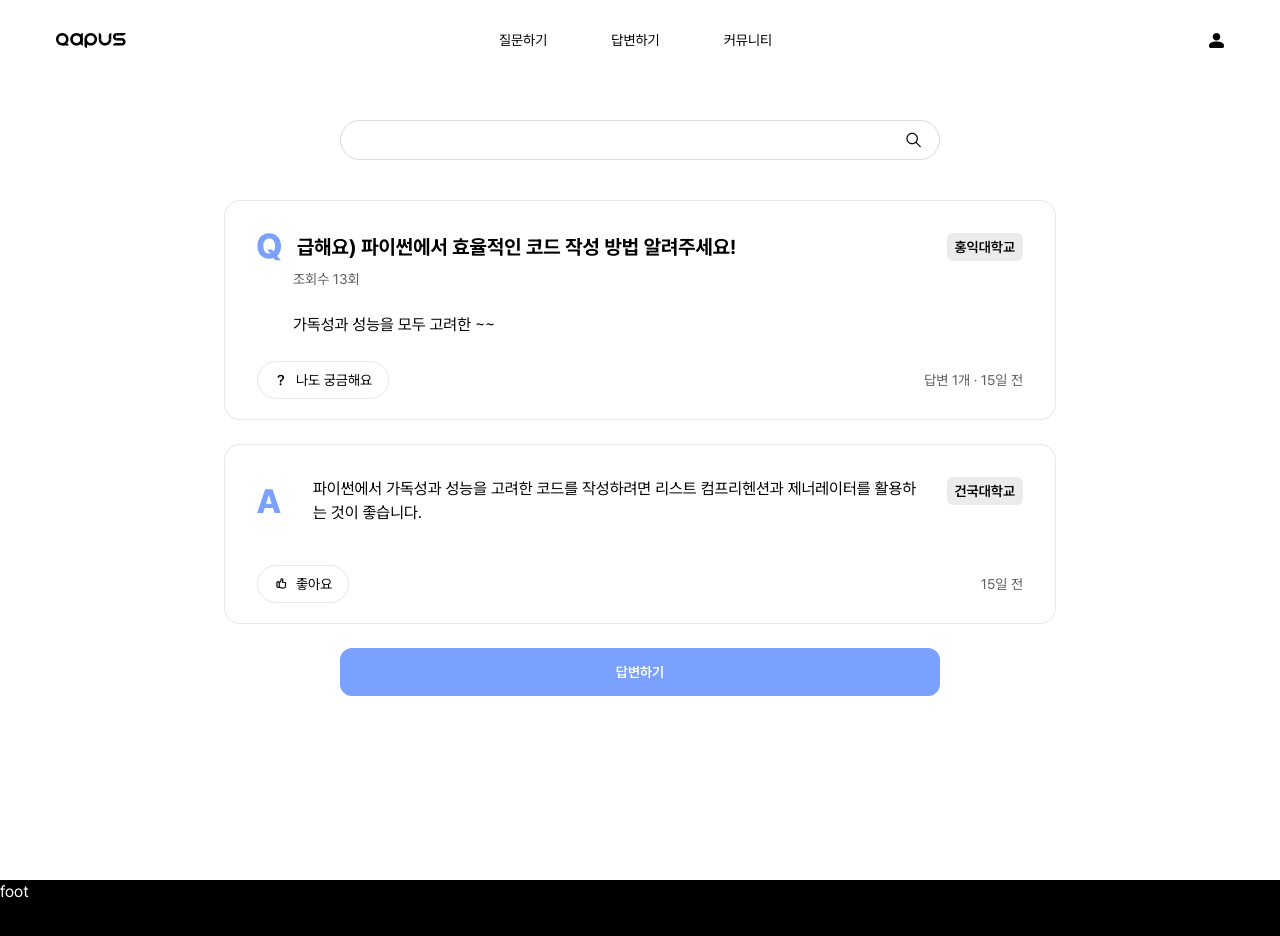
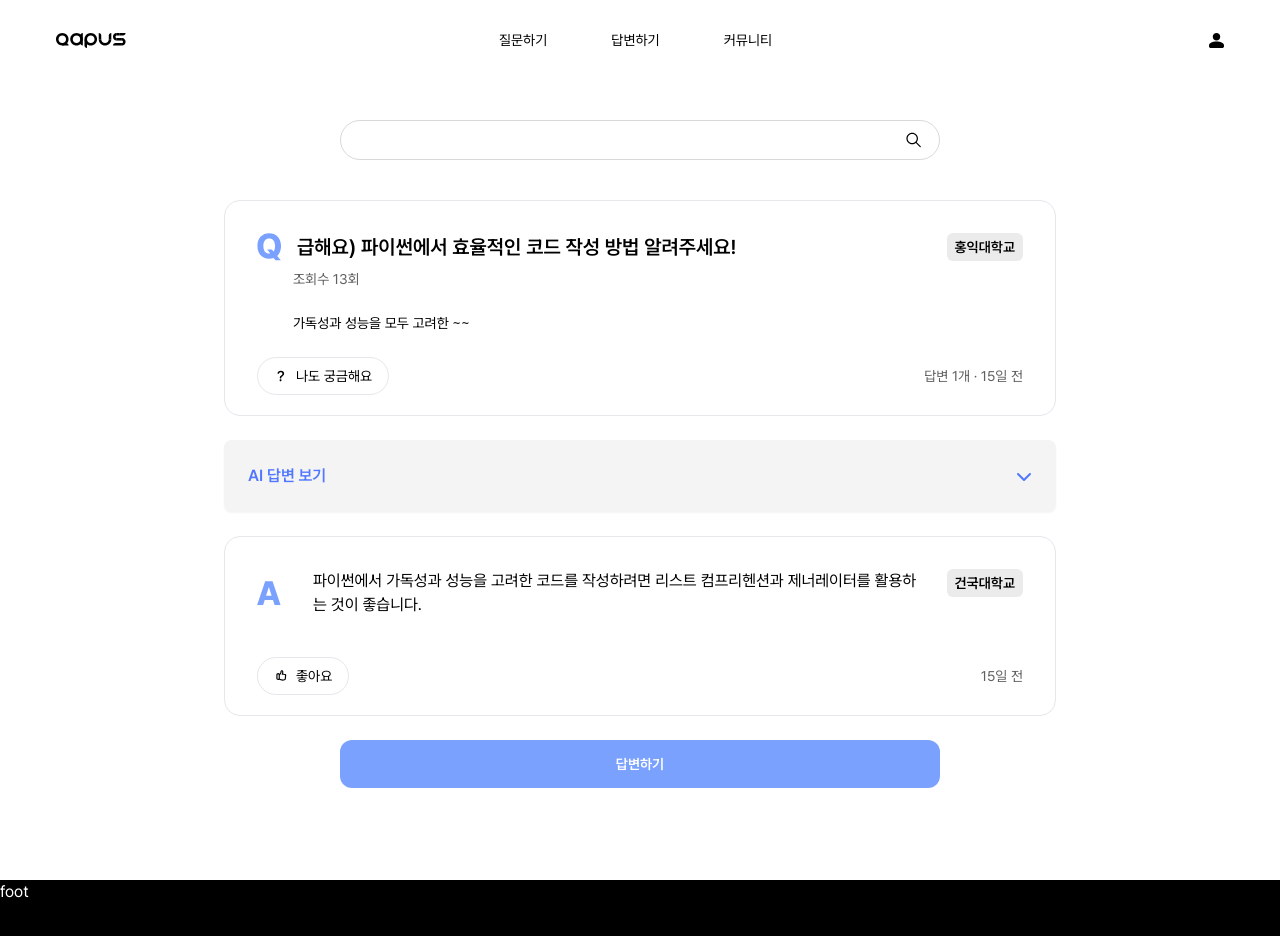
Before and after one commit to mimi-0506/Qampus_FE_deploy, a Next.js app: page /answer/answerDetail in a window 1280 px wide. Shown: the top 936 px of the page. Built offline with nearby package versions, Linux system fonts and the light colour scheme.

Commit message:
feat: AI 답변 보기 퍼블리싱

```diff
--- /dev/null
+++ b/components/VIewAI.tsx
@@ -0,0 +1,30 @@
+'use client';
+
+import {useState} from 'react';
+import {FaChevronDown, FaChevronUp} from 'react-icons/fa6';
+import ReactMarkdown from 'react-markdown';
+import remarkGfm from 'remark-gfm';
+
+export default function ViewAI({answer}: {answer: string}) {
+  const [isOpen, setIsOpen] = useState(false);
+
+  return (
+    <div className="w-full mt-6">
+      <div className="w-full bg-[#F4F4F4] rounded-lg p-6 shadow-sm">
+        <button
+          onClick={() => setIsOpen(!isOpen)}
+          className="w-full flex justify-between items-center text-[#5278FF] font-semibold transition-all"
+        >
+          <span>AI 답변 보기</span>
+          {isOpen ? <FaChevronUp /> : <FaChevronDown />}
+        </button>
+
+        {isOpen && (
+          <div className="mt-6 text-sm text-[#273963]">
+            <ReactMarkdown remarkPlugins={[remarkGfm]}>{answer}</ReactMarkdown>
+          </div>
+        )}
+      </div>
+    </div>
+  );
+}
--- a/components/ViewQuestion.tsx
+++ b/components/ViewQuestion.tsx
@@ -5,6 +5,11 @@ import {BsQuestionLg} from 'react-icons/bs';
 import {formatDistanceToNow} from 'date-fns';
 import {ko} from 'date-fns/locale';
 import ViewAnswer from './ViewAnswer';
+import ViewAI from './VIewAI';
+
+const mockAnswer = `
+ 가독성과 성능을 고려한 효율적인 파이썬 코드를 작성하려면 **코딩 스타일 준수, 최적화 기법 활용, 유지보수성 강화**가 필요합니다. PEP 8을 따르고, 의미 있는 변수명과 함수명을 사용하며, 코드 모듈화를 통해 가독성을 높여야 합니다. 성능 최적화를 위해 리스트 컴프리헨션, 제너레이터, 내장 함수를 적극 활용하고, 멀티스레딩·멀티프로세싱으로 병렬 처리를 최적화할 수 있습니다. 또한, 싱글톤, 팩토리, 데코레이터 패턴 등을 적용하면 유지보수성과 확장성이 강화됩니다. 이를 통해 가독성이 좋고 성능이 뛰어난 코드를 작성할 수 있습니다.
+  `;
 
 interface Question {
   question_id: number;
@@ -41,7 +46,7 @@ export default function ViewQuestion({question, answers}: ViewQuestionProps) {
     <main className="w-full max-w-4xl mx-auto mt-10 px-4 md:px-8">
       <div className="bg-white rounded-2xl px-6 md:px-8 pt-8 pb-5 text-black border">
         <div className="flex justify-between items-center">
-          <h1 className="flex gap-4 text-lg md:text-xl font-bold">
+          <h1 className="flex gap-4 text-lg md:text-xl font-[600]">
             <Image
               src="/images/question/Q.svg"
               alt="Q icon"
@@ -59,7 +64,7 @@ export default function ViewQuestion({question, answers}: ViewQuestionProps) {
           <p className="text-xs md:text-sm text-[#606060] mt-2">
             조회수 {question.view_cnt}회
           </p>
-          <p className="my-4 md:my-6 text-black">{question.content}</p>
+          <p className="my-4 text-sm md:my-6 text-black">{question.content}</p>
         </div>
 
         <div className="mt-6 flex flex-col md:flex-row justify-between items-start md:items-center gap-4">
@@ -73,6 +78,7 @@ export default function ViewQuestion({question, answers}: ViewQuestionProps) {
         </div>
       </div>
 
+      <ViewAI answer={mockAnswer} />
       <ViewAnswer answers={answers} />
     </main>
   );
```
